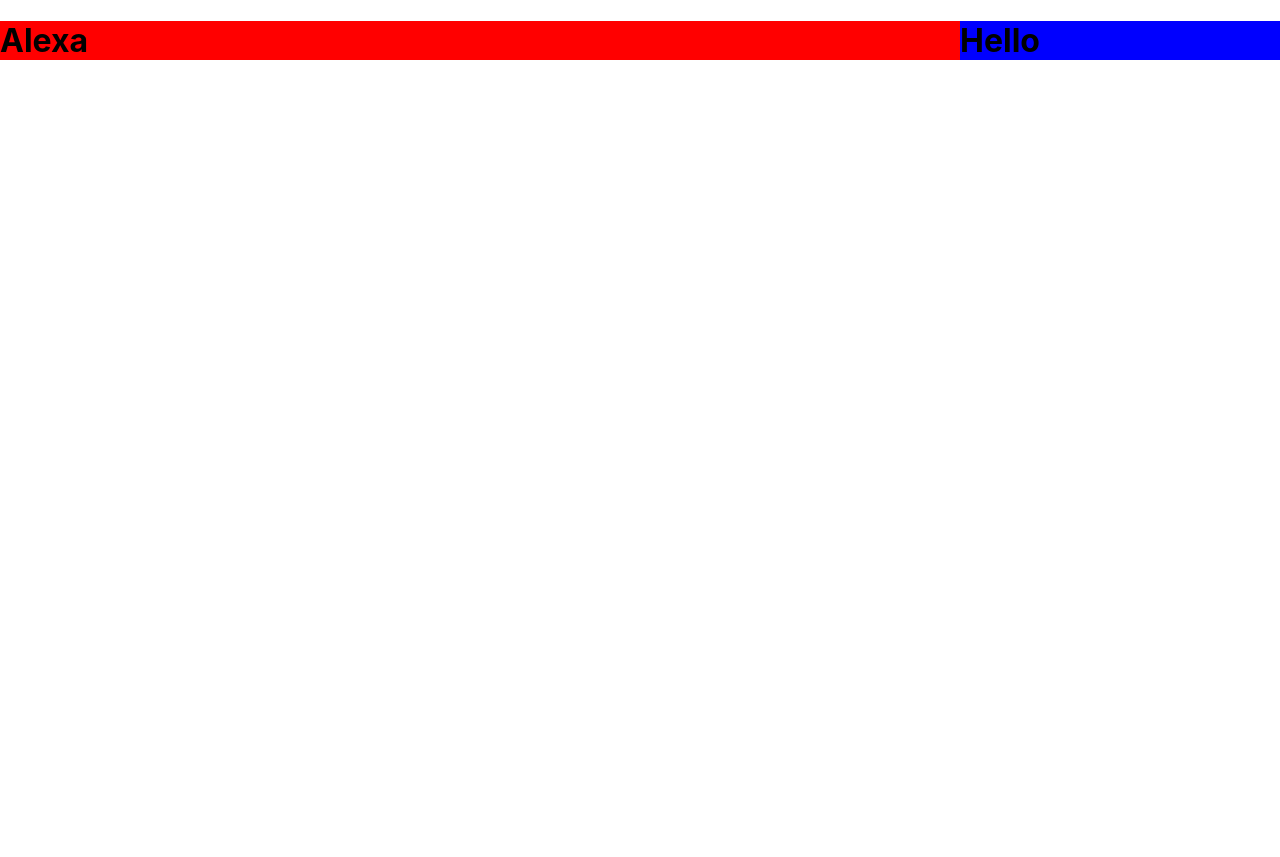
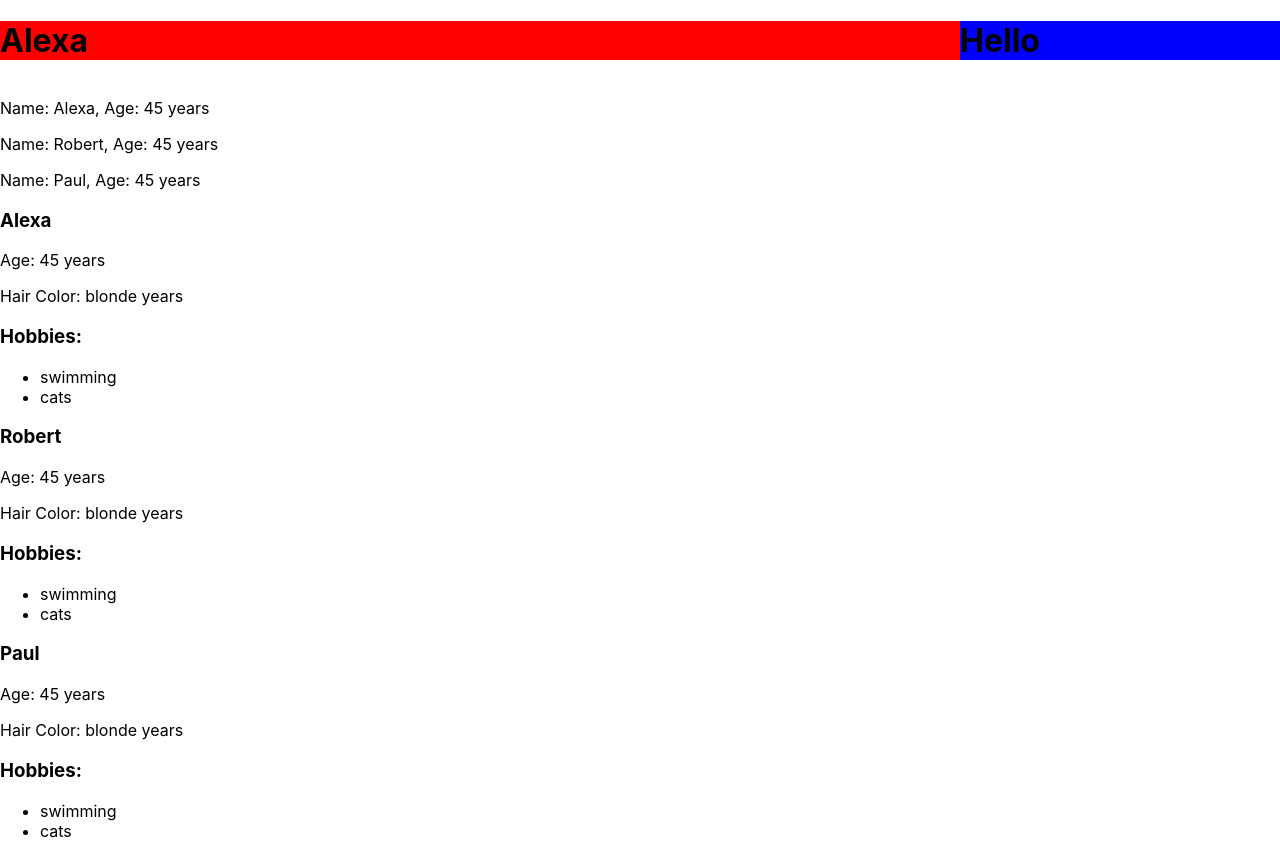
Before and after one commit to snowleopardAlexa/react-design-patterns, a React (Create React App) app: page / in a window 1280 px wide. Before the commit the page ends 800 px from the top, so only its background shows below. Built offline with nearby package versions, Linux system fonts and the light colour scheme.

Commit message:
fix typos

```diff
--- a/src/App.js
+++ b/src/App.js
@@ -50,7 +50,6 @@ const products = [{
   raiting: 4.5,
 }];
 
-
 function App() {
   return (
     <>
--- a/src/RegularList.js
+++ b/src/RegularList.js
@@ -6,7 +6,7 @@ export const RegularList = ({
      return (
          <>
            {items.map((item, i) => (
-               <itemComponent key={i} {...{ [resourceName]: item}} />
+               <ItemComponent key={i} {...{ [resourceName]: item}} />
            ))}
          </>
      )
```
